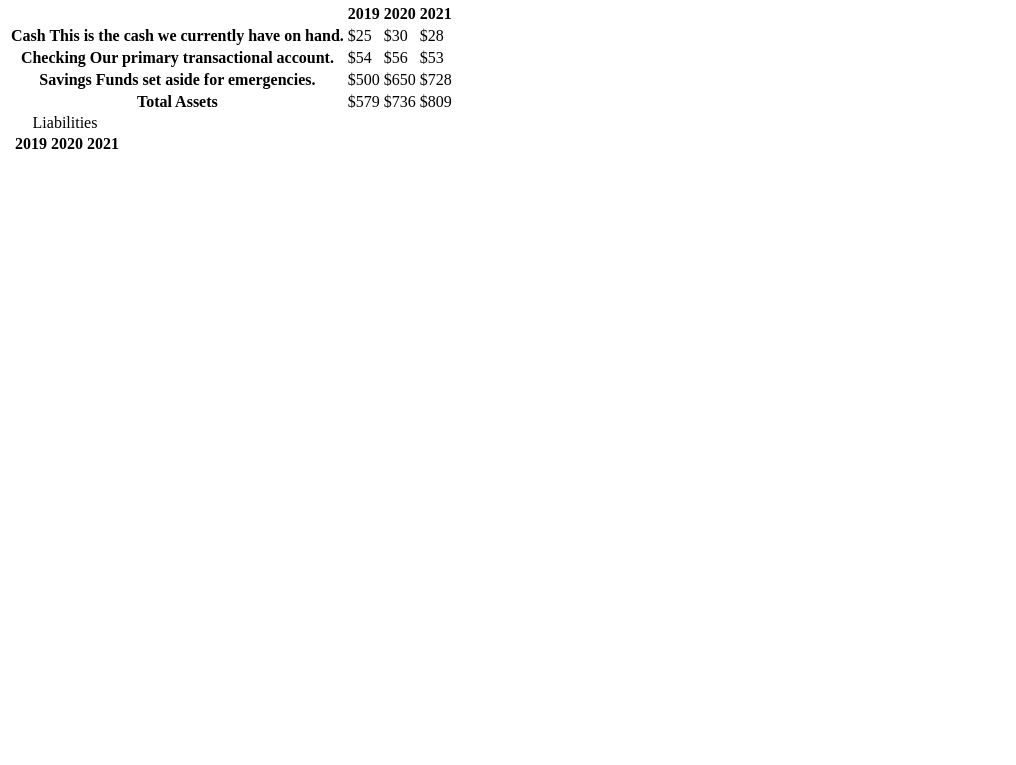
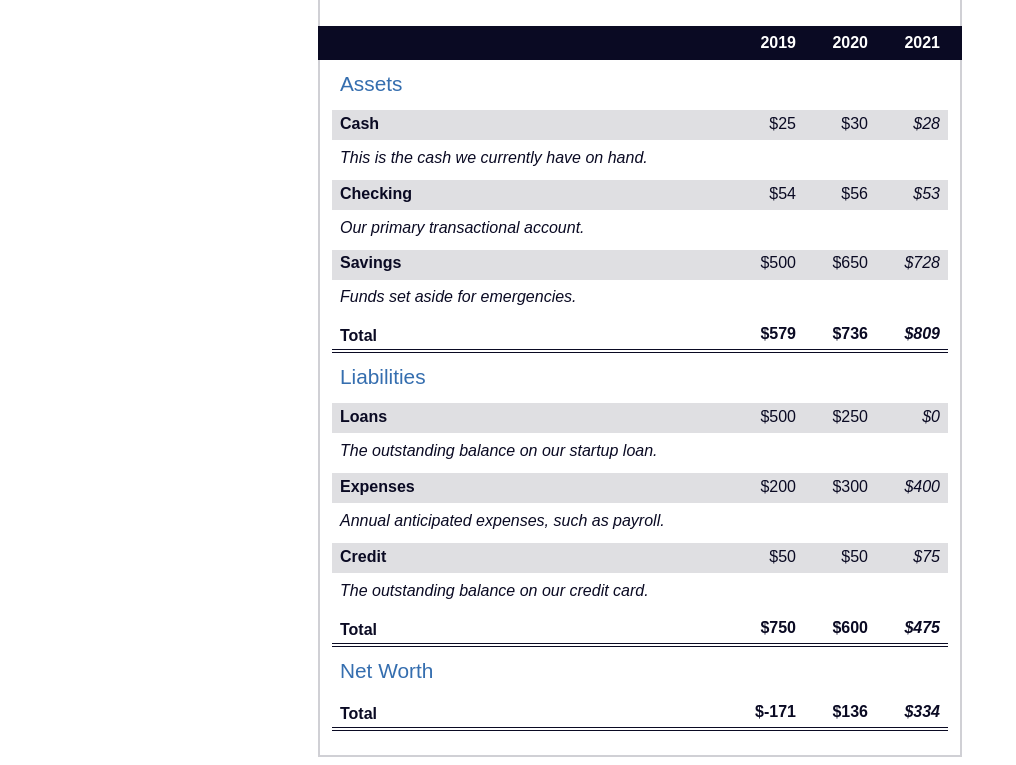
Before and after one commit to vidaibao/fcc_responsivewebdesign, a plain HTML site: page balance_sheet.html in a window 1280 px wide. Shown: the part 101-866 px from the top of the page, without its empty margins (0-1016 px from the left). Before the commit the page ends 800 px from the top, so only its background shows below. Drawn offline with Linux system fonts and the light colour scheme.

Commit message:
balance sheet completed

```diff
--- a/balance_sheet.css
+++ b/balance_sheet.css
@@ -0,0 +1,241 @@
+html {
+    box-sizing: border-box;
+}
+
+body {
+    font-family: sans-serif;
+    color: #0a0a23;
+}
+
+/* use CSS to make elements with this class completely hidden from the visual page,
+but still be announced by screen readers.
+The span[class~="sr-only"] selector will select any span element
+whose class includes sr-only*/
+/*Rather than having to constantly double-check you are not overwriting your
+earlier properties, you can use the !important keyword to ensure these properties
+are always applied, regardless of order or specificity.*/
+span[class~="sr-only"] {
+    border: 0 !important;
+    clip: rect(1px, 1px,1px,1px) !important; /*to define the visible portions of an element*/
+    clip-path: inset(50%) !important; /*forming the clip-path into a rectangle within the element*/
+    width: 1px !important;
+    height: 1px !important;
+    /*To prevent the text content from overflowing*/
+    overflow: hidden !important;
+    white-space: nowrap !important;
+    /*take these hidden elements out of the document flow
+    ensure that not only are they no longer visible,
+    but they are not even within the page view*/
+    position: absolute !important;
+    padding: 0 !important;
+    margin: -1px !important;
+}
+
+
+h1 {
+    max-width: 37.25rem;
+    margin: 0 auto;
+    padding: 1.5rem 1.25rem;
+}
+
+h1 .flex { /* Target your flex container */
+    /* enable the flexbox layout */
+    display: flex;
+    /* display the nested elements from bottom to top */
+    flex-direction: column-reverse;
+    /* create some space between the elements */
+    gap: 1rem;
+}
+
+/* :first-of-type pseudo-selector is used to target
+the first element that matches the selector */
+h1 .flex span:first-of-type { /*target the first span element in your .flex container*/
+    /*Remember that your span elements are reversed, visually,
+    so this will appear to be the second element on the page*/
+    /* make it look like a sub-heading */
+    font-size: 0.7em;
+}
+
+h1 .flex span:last-of-type {
+    font-size: 1.2em;
+}
+
+section {
+    max-width: 40rem;
+    margin: 0 auto;
+    border: 2px solid #d0d0d5;
+}
+
+#years {
+    display: flex; /*enable flexbox*/
+    /*Justify the content to the end of the flex direction, and make the element sticky*/
+    justify-content: flex-end;
+    position: sticky;
+    /*Fix it to the top of its container*/
+    top: 0;
+    color: #fff;
+    background-color: #0a0a23;
+    margin: 0 -2px;
+    /* calc() function is a CSS function that allows you to calculate a value
+    based on other values*/
+    padding: 0.5rem calc(1.25rem + 2px) 0.5rem 0;
+    /*position sticky moved the element into its own stack*/
+    position: sticky;
+    /*To ensure your #years element does not get hidden by different stacks*/
+    z-index: 999;
+}
+
+/*Style the text within your #years element*/
+#years span[class] { /*target any span element that has a class attribute set,
+    regardless of the attribute's value*/
+    font-weight: bold;
+    width: 4.5rem;
+    text-align: right;
+
+}
+
+/*You wrapped your tables in a container*/
+.table-wrap {
+    padding: 0 0.75rem 1.5rem 0.75rem;
+}
+
+
+/*Before you start diving in to the table itself,
+your span elements are currently bolded
+The :not() pseudo-selector is used to target all elements
+that do not match the selector - in this case, any of your span
+elements that do not have the sr-only class.
+This ensures that your earlier rules for the span[class~="sr-only"]
+selector are not overwritten*/
+/*span:not(.sr-only) {*/
+
+    /*Now that you have added the !important keyword,
+you can remove the :not(.sr-only) from your span selector.*/
+
+/*Your span elements now all have more specific styling, which means you can
+remove your span rule.
+span {
+    font-weight: normal;
+}
+*/
+
+table {
+    /*will allow cell borders to collapse into a single border,
+    instead of a border around each cell*/
+    border-collapse: collapse;
+    /*to hide the borders themselves*/
+    border: 0;
+    /*Ensure your table fills its container with a width property set to 100%*/
+    width: 100%;
+    /*then position it relatively and give it a top margin of 3rem*/
+    position: relative;
+    margin-top: 3rem;
+}
+
+
+/*to style your caption elements to look more like headers*/
+table caption {
+    color: #356eaf;
+    font-size: 1.3em;
+    font-weight: normal;
+    position: absolute;
+    /*shift them -2.25rem from the top and 0.5rem from the left*/
+    top: -2.25rem;
+    left: 0.5rem;
+}
+
+/*td elements within your table body.
+a width to fill the viewport, with a minimum and maximum of 4rem.
+This approach ensures that the width is fixed, whereas setting width
+specifically would allow the elements to shrink to the container.*/
+tbody td {
+    width: 100vw;
+    min-width: 4rem;
+    max-width: 4rem;
+}
+
+
+/*target the th elements within your table body, and give them
+a width of the entire container, less 12rem*/
+tbody th {
+    width: calc(100% - 12rem);
+
+}
+
+
+/*The [attribute="value"] selector targets any element that
+has an attribute with a specific value*/
+/*selector to target specifically your tr elements with the total class*/
+tr[class="total"] {
+    border-bottom: 4px double #0a0a23;
+    font-weight: bold;
+}
+
+/*target the th elements within your table rows where the class is total*/
+tr[class="total"] th {
+    text-align: left;
+    padding: 0.5rem 0 0.25rem 0.5rem;
+}
+
+
+/*The key difference between tr[class="total"] and tr.total is that
+the first will select tr elements where the only class is total.
+The second will select tr elements where the class includes total.
+
+In your case, tr.total will work. You can use this selector to target all
+td elements within your .total rows. Align the text to the right,
+and give them a padding of 0 0.25rem.*/
+tr.total td {
+    text-align: right;
+    padding: 0 0.25rem;
+}
+
+/*The :nth-of-type() pseudo-selector is used to target specific elements based on
+their order among siblings of the same type. Use this pseudo-selector to target
+the third td element within your total table rows. Give it a right padding of 0.5rem*/
+tr.total td:nth-of-type(3) {
+    padding-right: 0.5rem;
+}
+
+
+/*hover effect that changes the background to #99c9ff*/
+tr.total:hover {
+    background-color: #99c9ff;
+}
+
+
+/*Select your td elements with the class value of current, and make the font italic.*/
+td.current {
+    font-style: italic;
+}
+
+tr[class="data"] {
+    background-image: linear-gradient(to bottom, #dfdfe2 1.845rem, white 1.845rem);
+}
+
+
+tr.data th {
+    text-align: left;
+    padding-top: 0.3rem;
+    padding-left: 0.5rem;
+}
+
+
+tr.data th .description {
+    display: block;
+    font-style: italic;
+    font-weight: normal;
+    padding: 1rem 0 0.75rem;
+    margin-right: -13.5rem;
+}
+
+tr.data td {
+    /*Vertically align the text to the top, horizontally align the text to the right*/
+    vertical-align: top;
+    text-align: right;
+    padding: 0.3rem 0.25rem 0;
+}
+
+tr.data td:last-of-type {
+    padding-right: 0.5rem;
+}
--- a/balance_sheet.html
+++ b/balance_sheet.html
@@ -70,13 +70,51 @@
                         </tr>
                     </thead>
                     <tbody>
-                        <tr class="data"></tr>
-                        <tr class="data"></tr>
-                        <tr class="data"></tr>
-                        <tr class="total"></tr>
+                        <tr class="data">
+                            <th>Loans <span class="description">The outstanding balance on our startup loan.</span></th>
+                            <td>$500</td>
+                            <td>$250</td>
+                            <td class="current">$0</td>
+                        </tr>
+                        <tr class="data">
+                            <th>Expenses <span class="description">Annual anticipated expenses, such as payroll.</span></th>
+                            <td>$200</td>
+                            <td>$300</td>
+                            <td class="current">$400</td>
+                        </tr>
+                        <tr class="data">
+                            <th>Credit <span class="description">The outstanding balance on our credit card.</span></th>
+                            <td>$50</td>
+                            <td>$50</td>
+                            <td class="current">$75</td>
+                        </tr>
+                        <tr class="total">
+                            <th>Total <span class="sr-only">Liabilities</span></th>
+                            <td>$750</td>
+                            <td>$600</td>
+                            <td class="current">$475</td>
+                        </tr>
                     </tbody>
                 </table>
-                <table></table>
+                <table>
+                    <caption>Net Worth</caption>
+                    <thead>
+                        <tr>
+                            <td></td>
+                            <th><span class="sr-only">2019</span></th>
+                            <th><span class="sr-only">2020</span></th>
+                            <th><span class="sr-only">2021</span></th>
+                        </tr>
+                    </thead>
+                    <tbody>
+                        <tr class="total">
+                            <th>Total <span class="sr-only">Net Worth</span></th>
+                            <td>$-171</td>
+                            <td>$136</td>
+                            <td class="current">$334</td>
+                        </tr>
+                    </tbody>
+                </table>
             </div>
         </section>
     </main>
```
